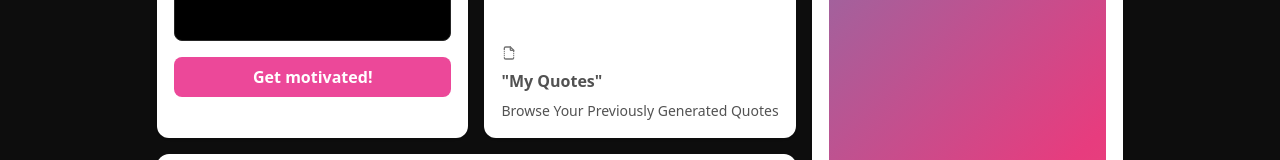
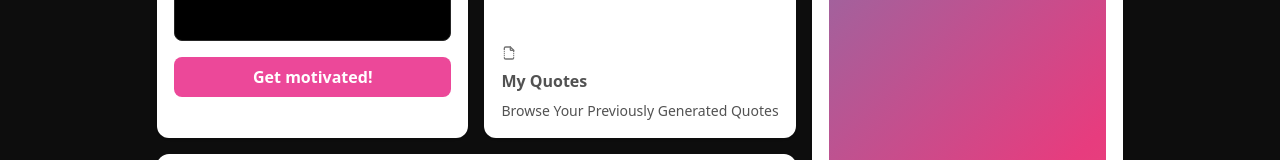
Before and after one commit to vadymmusiienko/motivational_coach, a Next.js app: page / in a window 1280 px wide. Shown: the part 326-486 px from the top of the page. Built offline with nearby package versions, Linux system fonts and the light colour scheme; no server answers.

Commit message:
Fix the quote error 2.0

```diff
--- a/app/dashboard/components/items.js
+++ b/app/dashboard/components/items.js
@@ -28,7 +28,7 @@ export const items = [
         //icon: <IconClipboardCopy className="h-4 w-4 text-neutral-500" />,
     },
     {
-        title: <Link href="/dashboard/quotes">"My Quotes"</Link>,
+        title: <Link href="/dashboard/quotes">My Quotes</Link>,
         description: (
             <Link href="/dashboard/quotes">
                 <span className="text-sm">
```
